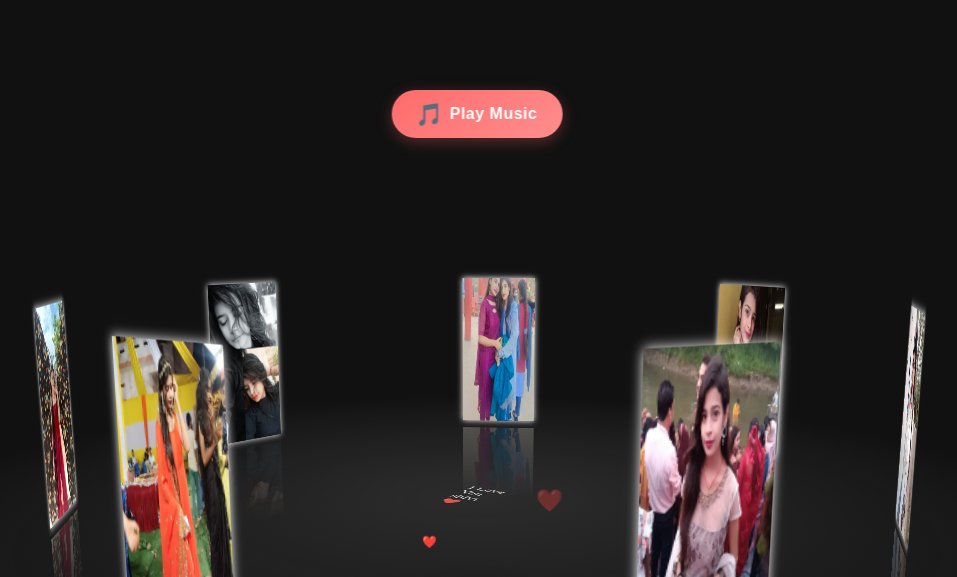
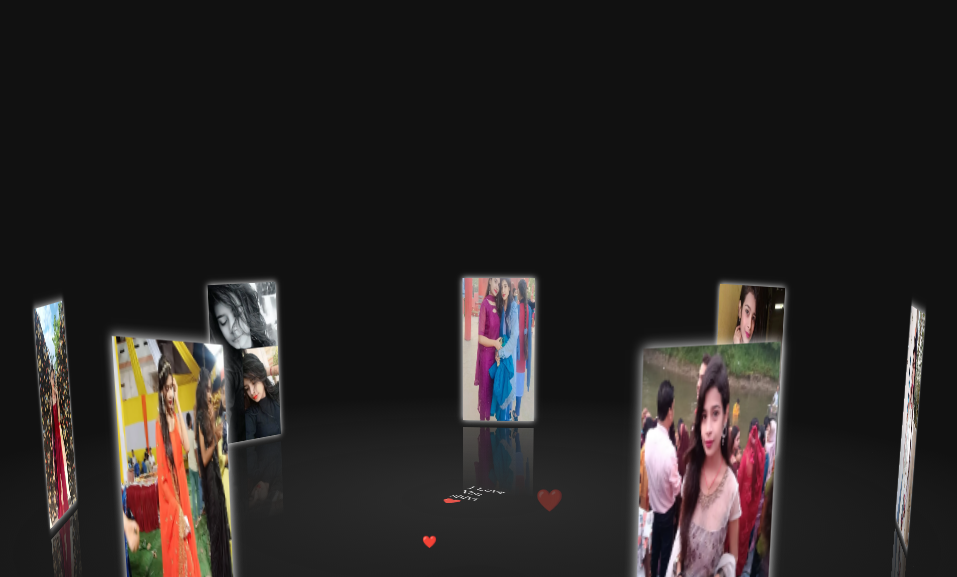
Before and after one commit to inosr2/shivi, a plain HTML site: page second/index.html in a window 1280 px wide. Shown: the top 577 px of the page, without its empty margins (163-1120 px from the left). Drawn offline with Linux system fonts and the light colour scheme.

Commit message:
shivi birthday

```diff
--- a/second/index.html
+++ b/second/index.html
@@ -77,10 +77,10 @@
     </div>
 
     <div id="music-container">
-        <button id="music-toggle">
+        <!-- <button id="music-toggle">
             <span class="music-icon">🎵</span>
             <span class="music-text">Play Music</span>
-        </button>
+        </button> -->
         <audio id="bgMusic" src="./music/love.mp3" loop autoplay></audio>
     </div>
     <!-- github corner (https://github.com/tholman/github-corners) -->
```
